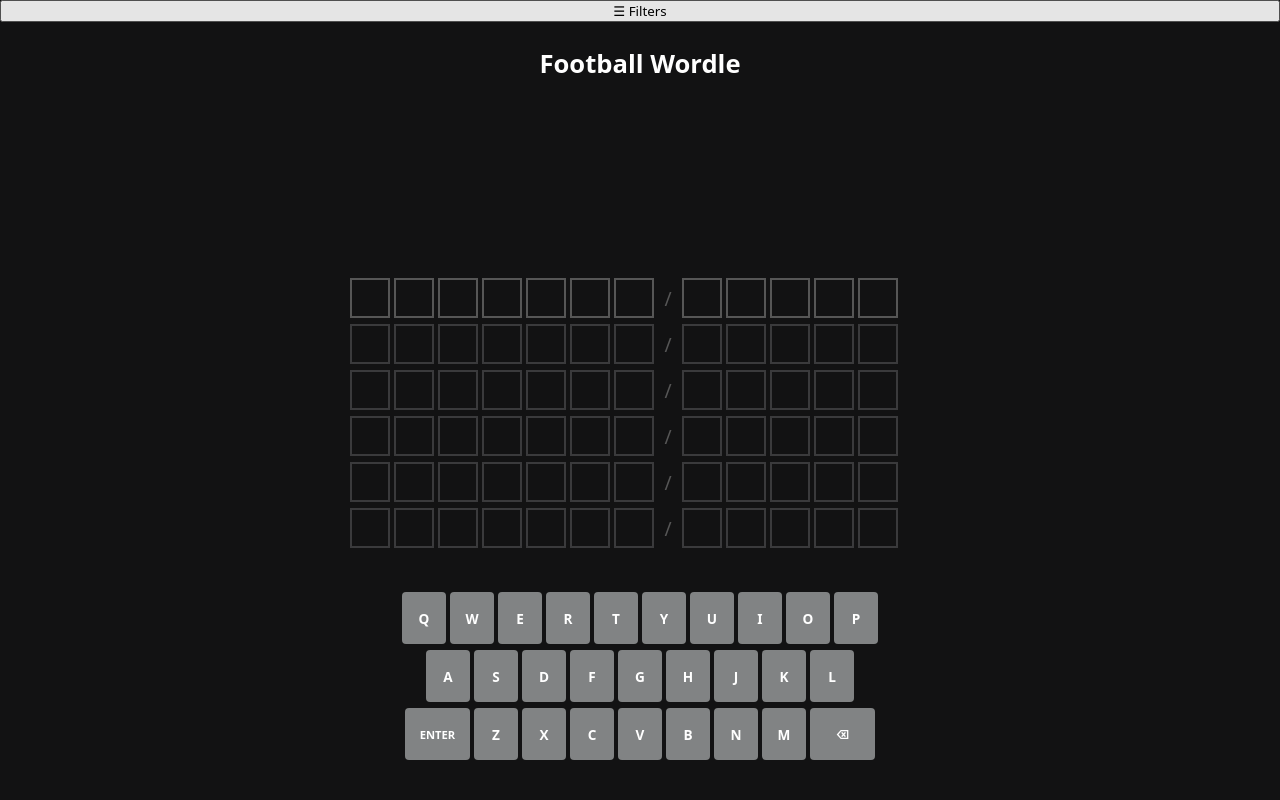
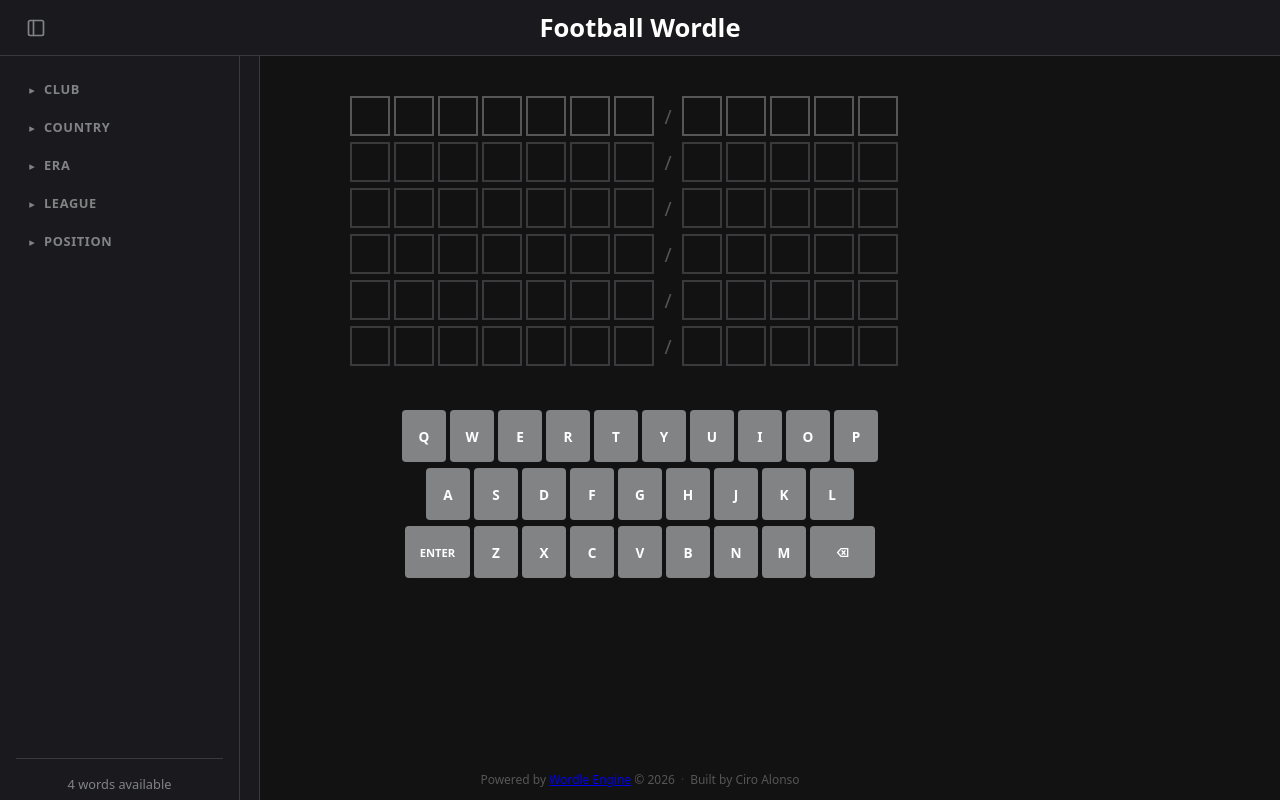
Before and after one commit to ciroalo/wordle-engine, a React (Vite) app: page / in a window 1280 px wide. Built offline with nearby package versions, Linux system fonts and the light colour scheme.

Commit message:
added sidebar, header functionality and footer info

```diff
--- a/src/ui/components/App/App.tsx
+++ b/src/ui/components/App/App.tsx
@@ -1,22 +1,41 @@
-import { useEffect, useState } from "react";
-import { useGame } from "../../context/GameContext";
-import { validateConfig } from "@engine/validation";
-import { applyTheme } from "../../styles/theme";
-import FilterPanel from "../FilterPanel/FilterPanel";
-import Grid from "../Grid/Grid";
-import Keyboard from "../Keyboard/Keyboard";
-import StatusMessage from "../StatusMessage/StatusMessage";
-import styles from "./App.module.css";
+import { useEffect, useState } from 'react';
+import { useGame } from '../../context/GameContext';
+import { validateConfig } from '@engine/validation';
+import { applyTheme } from '../../styles/theme';
+import FilterPanel from '../FilterPanel/FilterPanel';
+import Grid from '../Grid/Grid';
+import Keyboard from '../Keyboard/Keyboard';
+import StatusMessage from '../StatusMessage/StatusMessage';
+import styles from './App.module.css';
 
-const CONFIG_URL = "/data/config.json";
+const CONFIG_URL = '/data/config.json';
 
-type LoadingStatus = "loading" | "error" | "ready";
+type LoadingStatus = 'loading' | 'error' | 'ready';
+
+function SidebarIcon() {
+  return (
+    <svg
+      xmlns="http://www.w3.org/2000/svg"
+      viewBox="0 0 24 24"
+      fill="none"
+      stroke="currentColor"
+      strokeWidth="2"
+      strokeLinecap="round"
+      strokeLinejoin="round"
+      width="20"
+      height="20"
+    >
+      <rect x="3" y="3" width="18" height="18" rx="2" ry="2" />
+      <line x1="9" y1="3" x2="9" y2="21" />
+    </svg>
+  );
+}
 
 export default function App() {
   const { state, dispatch } = useGame();
-  const [loadingStatus, setLoadingStatus] = useState<LoadingStatus>("loading");
-  const [errorMessage, setErrorMessage] = useState<string>("");
-  const [isPanelOpen, setIsPanelOpen] = useState(false);
+  const [loadingStatus, setLoadingStatus] = useState<LoadingStatus>('loading');
+  const [errorMessage, setErrorMessage] = useState<string>('');
+  const [isPanelOpen, setIsPanelOpen] = useState(() => window.innerWidth >= 1200);
 
   useEffect(() => {
     async function loadConfig() {
@@ -24,39 +43,32 @@ export default function App() {
         const response = await fetch(CONFIG_URL);
 
         if (!response.ok) {
-          throw new Error(
-            `Failed to load config: ${response.status} ${response.statusText}`,
-          );
+          throw new Error(`Failed to load config: ${response.status} ${response.statusText}`);
         }
 
         const data = await response.json();
         const result = validateConfig(data);
 
         if (!result.success) {
-          throw new Error(
-            `Invalid configuration:\n${result.errors.join("\n")}`,
-          );
+          throw new Error(`Invalid configuration:\n${result.errors.join('\n')}`);
         }
 
         applyTheme(result.config.theme);
         document.title = result.config.title;
 
-        dispatch({ type: "CONFIG_LOADED", config: result.config });
-        setLoadingStatus("ready");
+        dispatch({ type: 'CONFIG_LOADED', config: result.config });
+        setLoadingStatus('ready');
       } catch (err) {
-        const message =
-          err instanceof Error
-            ? err.message
-            : "Unknown error loading configuration.";
+        const message = err instanceof Error ? err.message : 'Unknown error loading configuration.';
         setErrorMessage(message);
-        setLoadingStatus("error");
+        setLoadingStatus('error');
       }
     }
 
     loadConfig();
   }, [dispatch]);
 
-  if (loadingStatus === "loading") {
+  if (loadingStatus === 'loading') {
     return (
       <div className={styles.loadingContainer}>
         <p className={styles.message}>Loading game...</p>
@@ -64,7 +76,7 @@ export default function App() {
     );
   }
 
-  if (loadingStatus === "error") {
+  if (loadingStatus === 'error') {
     return (
       <div className={styles.loadingContainer}>
         <p className={styles.error}>{errorMessage}</p>
@@ -74,17 +86,20 @@ export default function App() {
 
   return (
     <div className={styles.layout}>
+      <header className={styles.header}>
         <button
-        className={styles.mobileToggle}
+          className={styles.sidebarToggle}
           onClick={() => setIsPanelOpen(!isPanelOpen)}
-        aria-label="Toggle filter panel"
+          aria-label={isPanelOpen ? 'Close filter panel' : 'Open filter panel'}
         >
-        {isPanelOpen ? "✕" : "☰"} Filters
+          <SidebarIcon />
         </button>
+        <h1 className={styles.title}>{state.config?.title}</h1>
+        <div className={styles.headerSpacer} />
+      </header>
 
-      <aside
-        className={`${styles.sidebar} ${isPanelOpen ? styles.sidebarOpen : ""}`}
-      >
+      <div className={styles.content}>
+        <aside className={`${styles.sidebar} ${isPanelOpen ? styles.sidebarOpen : ''}`}>
           <FilterPanel />
         </aside>
 
@@ -97,10 +112,21 @@ export default function App() {
         )}
 
         <main className={styles.main}>
-        <h1 className={styles.title}>{state.config?.title}</h1>
           <Grid />
           <Keyboard />
         </main>
+      </div>
+
+      <footer className={styles.footer}>
+        <span>
+          Powered by <a href="https://github.com/ciroalo/wordle-engine" target="_blank"> Wordle Engine</a> © 2026
+        </span>
+
+        <span className={styles.footerDot}>·</span>
+        <span>
+          Built by  Ciro Alonso
+        </span>
+      </footer>
 
       <StatusMessage />
     </div>
```
Lines whose indentation alone changed are shown as unchanged.
